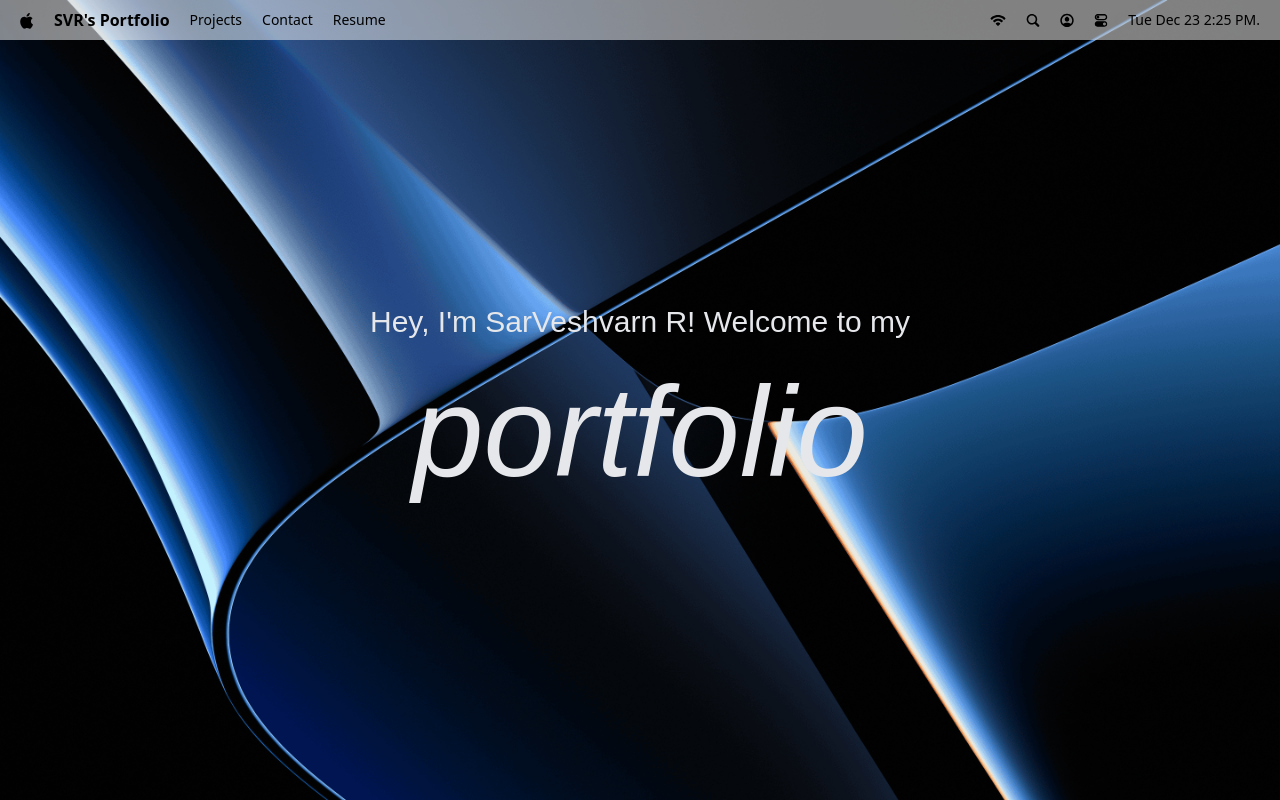
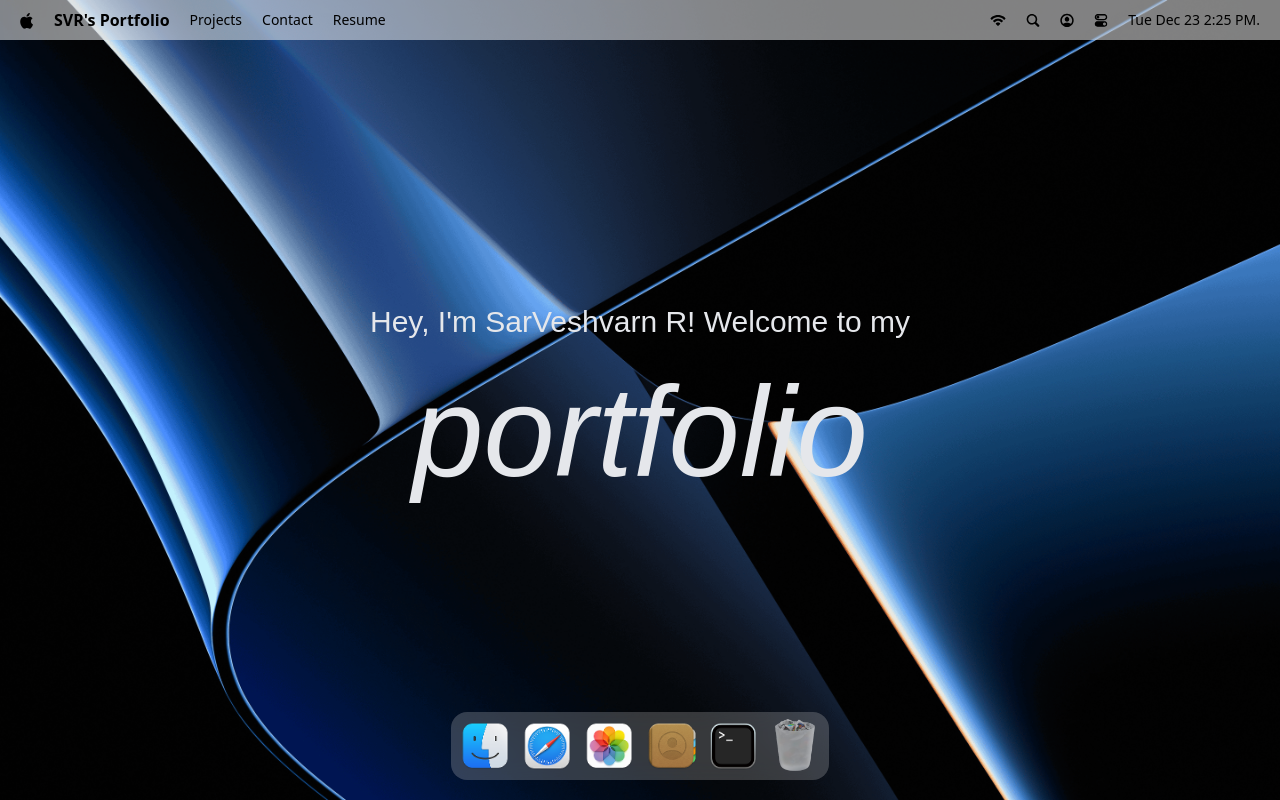
Before and after one commit to itzzSVR-tech/MacFolio, a React (Vite) app: page / in a window 1280 px wide. Built offline with nearby package versions, Linux system fonts and the light colour scheme; a web font is replaced by a local one.

Commit message:
Implement Dock Presentation

```diff
--- a/index.html
+++ b/index.html
@@ -4,7 +4,7 @@
     <meta charset="UTF-8" />
     <link rel="icon" type="image/svg+xml" href="/vite.svg" />
     <meta name="viewport" content="width=device-width, initial-scale=1.0" />
-    <title>macfolio</title>
+    <title>macFolio</title>
   </head>
   <body>
     <div id="root"></div>
--- a/package.json
+++ b/package.json
@@ -17,6 +17,7 @@
     "lucide-react": "^0.561.0",
     "react": "^19.2.0",
     "react-dom": "^19.2.0",
+    "react-tooltip": "^5.30.0",
     "tailwindcss": "^4.1.17"
   },
   "devDependencies": {
--- a/src/App.jsx
+++ b/src/App.jsx
@@ -1,10 +1,11 @@
-import { Navbar, Welcome } from '#components'
+import { Dock, Navbar, Welcome } from '#components'
 
 const App = () => {
   return (
     <main>
       <Navbar />
       <Welcome />
+      <Dock />
     </main>
   )
 }
--- /dev/null
+++ b/src/components/Dock.jsx
@@ -0,0 +1,98 @@
+import { useRef } from "react";
+import { Tooltip } from "react-tooltip";
+import gsap from "gsap";
+
+import { dockApps } from "#constants";
+import { useGSAP } from "@gsap/react";
+
+const Dock = () => {
+    const dockRef = useRef(null);
+
+    useGSAP(() => {
+        const dock = dockRef.current;
+        if (!dock) return;
+
+        const icons = dock.querySelectorAll(".dock-icon");
+
+        const animateIcons = (mouseX) => {
+            const { left } = dock.getBoundingClientRect();
+
+            icons.forEach((icon) => {
+                const { left: iconLeft, width: w } = icon.getBoundingClientRect();
+                const center = iconLeft - left + w / 2;
+                const distance = Math.abs(mouseX - center);
+
+                const intensity = Math.exp(-(distance ** 2) / 2000);
+
+                return gsap.to(icon, {
+                    scale: 1 + 0.25 * intensity,
+                    y: -15 * intensity,
+                    duration: 0.25,
+                    ease: "power1.out",
+                });
+            });
+        }
+
+        const handleMouseMove = (e) => {
+            const { left } = dock.getBoundingClientRect();
+
+            animateIcons(e.clientX - left);
+        }
+
+        const resetIcons = () => {
+            icons.forEach((icon) => (
+                gsap.to(icon, {
+                    scale: 1,
+                    y: 0,
+                    duration: 0.3,
+                    ease: "power1.out",
+                })
+            ))
+        }
+
+        dock.addEventListener('mousemove', handleMouseMove);
+        dock.addEventListener('mouseleave', resetIcons);
+
+        return () => {
+            dock.removeEventListener('mousemove', handleMouseMove);
+            dock.removeEventListener('mouseleave', resetIcons);
+        }
+    }, [])
+
+
+    const toggleApp = (app) => {
+        // TODO Implement Open Window logic
+    }
+
+    return (
+        <section id="dock">
+            <div ref={dockRef} className="dock-container">
+                {dockApps.map(({ id, name, icon, canOpen }) => (
+                    <div key={id} className="relative flex justify-center">
+                        <button
+                            type="button"
+                            className="dock-icon"
+                            aria-label={name}
+                            data-tooltip-id="dock-tooltip"
+                            data-tooltip-content={name}
+                            data-tooltip-delay-show={150}
+                            disabled={!canOpen}
+                            onClick={() => toggleApp({ id, canOpen })}
+                        >
+                            <img
+                                src={`/images/${icon}`}
+                                alt={name}
+                                loading="lazy"
+                                className={canOpen ? '' : 'opacity-60'}
+                            />
+                        </button>
+                    </div>
+                ))}
+
+                <Tooltip id="dock-tooltip" place="top" className="tooltip" />
+            </div>
+        </section>
+    )
+}
+
+export default Dock
--- a/src/components/index.js
+++ b/src/components/index.js
@@ -1,4 +1,5 @@
 import Navbar from "./Navbar";
 import Welcome from "./Welcome";
+import Dock from "./Dock";
 
-export { Navbar, Welcome }
+export { Navbar, Welcome, Dock }
```
Also changed, not shown: 1 other file (tests, documents, lock files or other folders).
